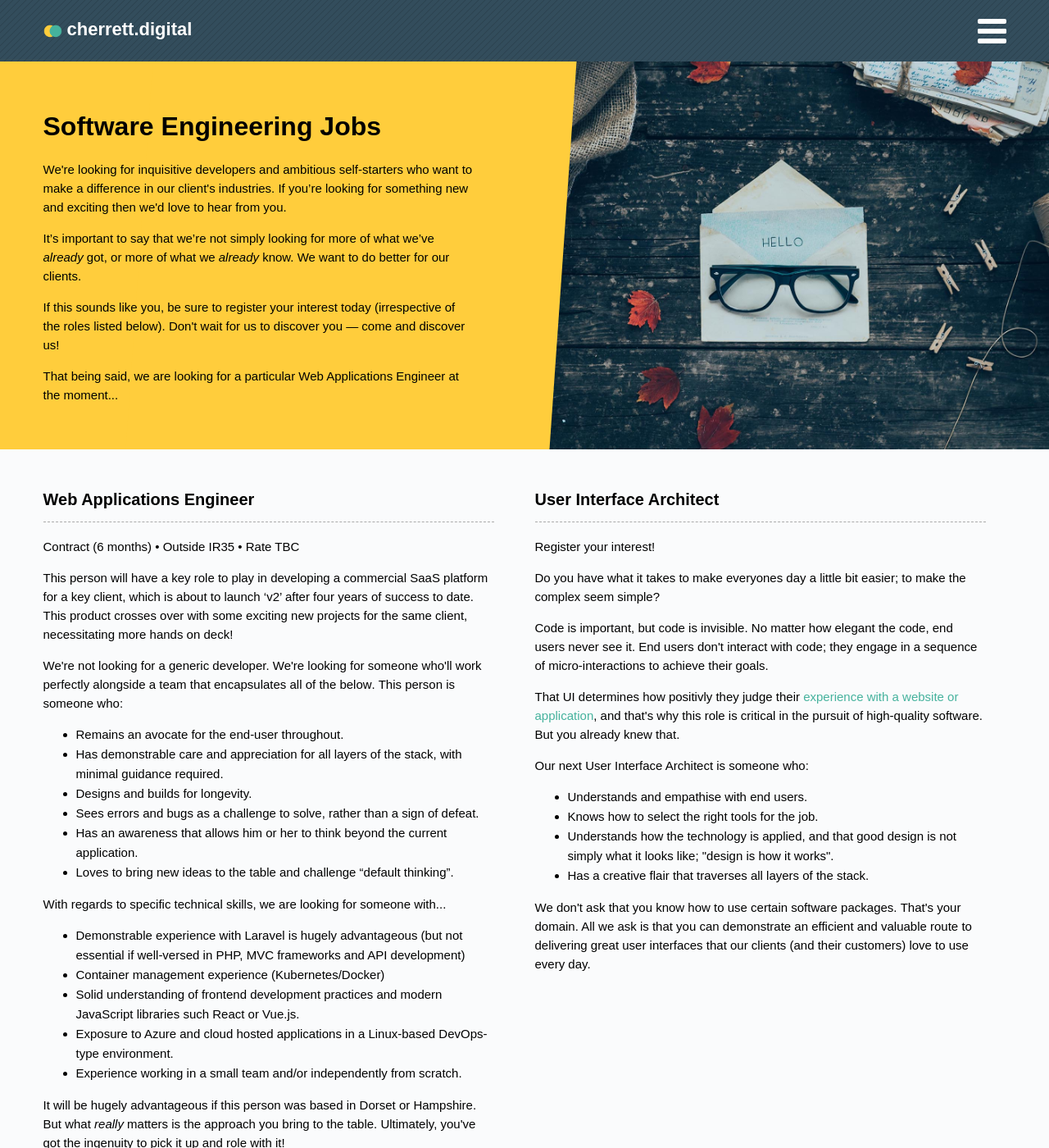
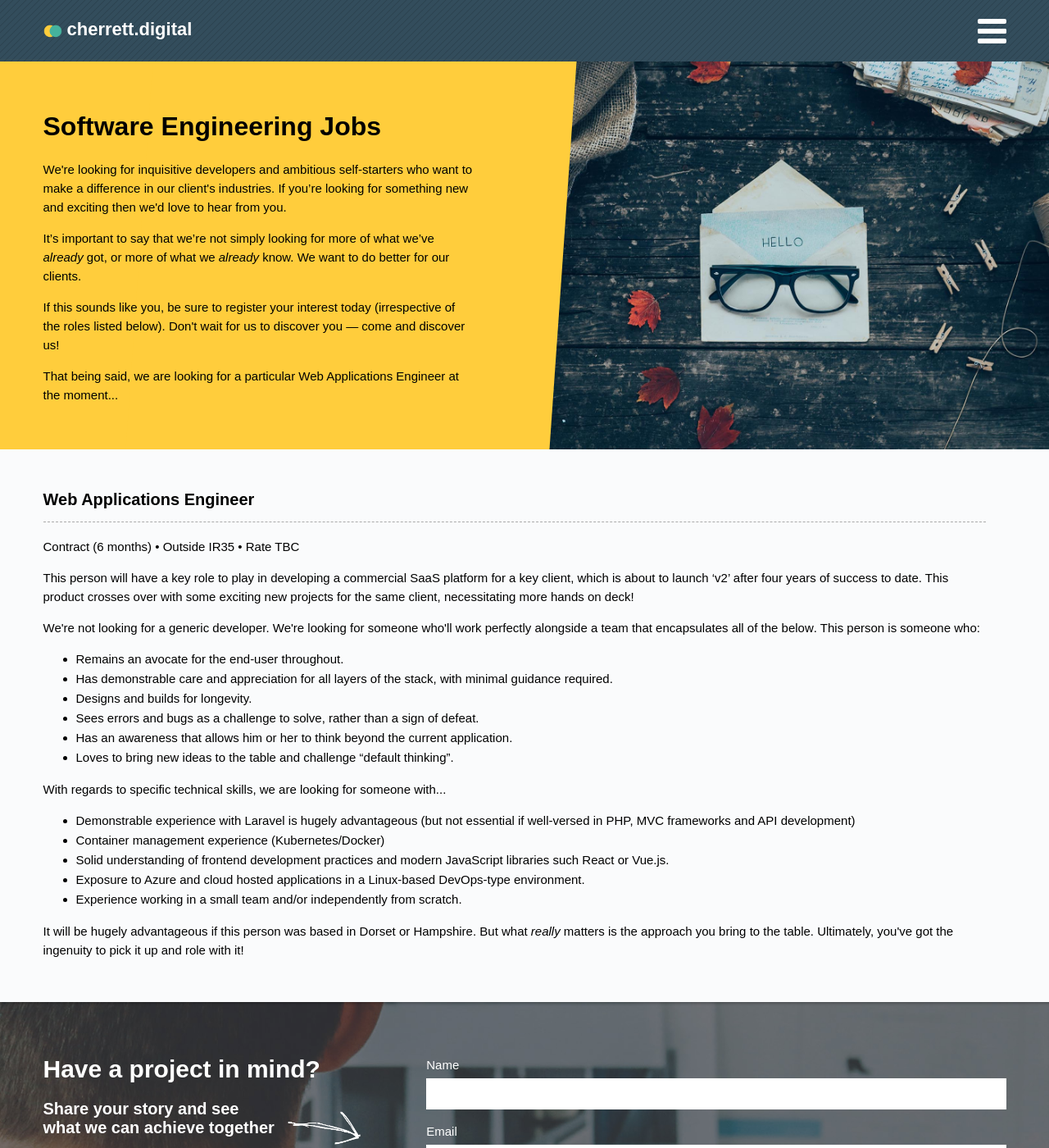
Before and after one commit to chrischerrett/chrischerrett.github.io, a Jekyll site: the page built from careers.md, in a window 1280 px wide and 1400 px high. Shown: the whole window at 82% size. Built offline with Jekyll 4.4.1, drawn with Linux system fonts in a browser that asks for light colours; nearby versions of some CDN libraries.

Commit message:
Update careers.md

```diff
--- a/careers.md
+++ b/careers.md
@@ -58,25 +58,6 @@
                 </div>
             </div>
 
-            <div class="col">
-                <h3 class="new-role">User Interface Architect</h3>
-                <p><strong>Register your interest!</strong></p>
-                <div>
-                    <p>Do you have what it takes to <strong>make everyones day a little bit easier</strong>; to make the complex seem simple?</p>
-                    <p>Code is important, but code is invisible. No matter how elegant the code, end users never see it. End users don't interact with code; they engage in a sequence of micro-interactions to <strong>achieve their goals</strong>.</p>
-                    <p>That UI determines how positivly they judge their <a href="/digital-service-design">experience with a website or application</a>, and that's why this role is critical in the pursuit of high-quality software. But you <strong>already knew that</strong>.</p>
-                    <p>Our next User Interface Architect is someone who:
-                      <ul class="list">
-                        <li>Understands and empathise with end users.</li>
-                        <li>Knows how to select the right tools for the job.</li>
-                        <li>Understands how the technology is applied, and that good design is not simply what it looks like; "design is how it works".</li>
-                        <li>Has a creative flair that traverses all layers of the stack.</li>
-                      </ul>
-                    </p>
-                    <p>We don't ask that you know how to use certain software packages. <strong>That's your domain</strong>. All we ask is that you can demonstrate an efficient and valuable route to delivering great user interfaces that our clients (and their customers) love to use every day.</p>
-                </div>
-            </div>
-
         </div>
 
     </div>
```
